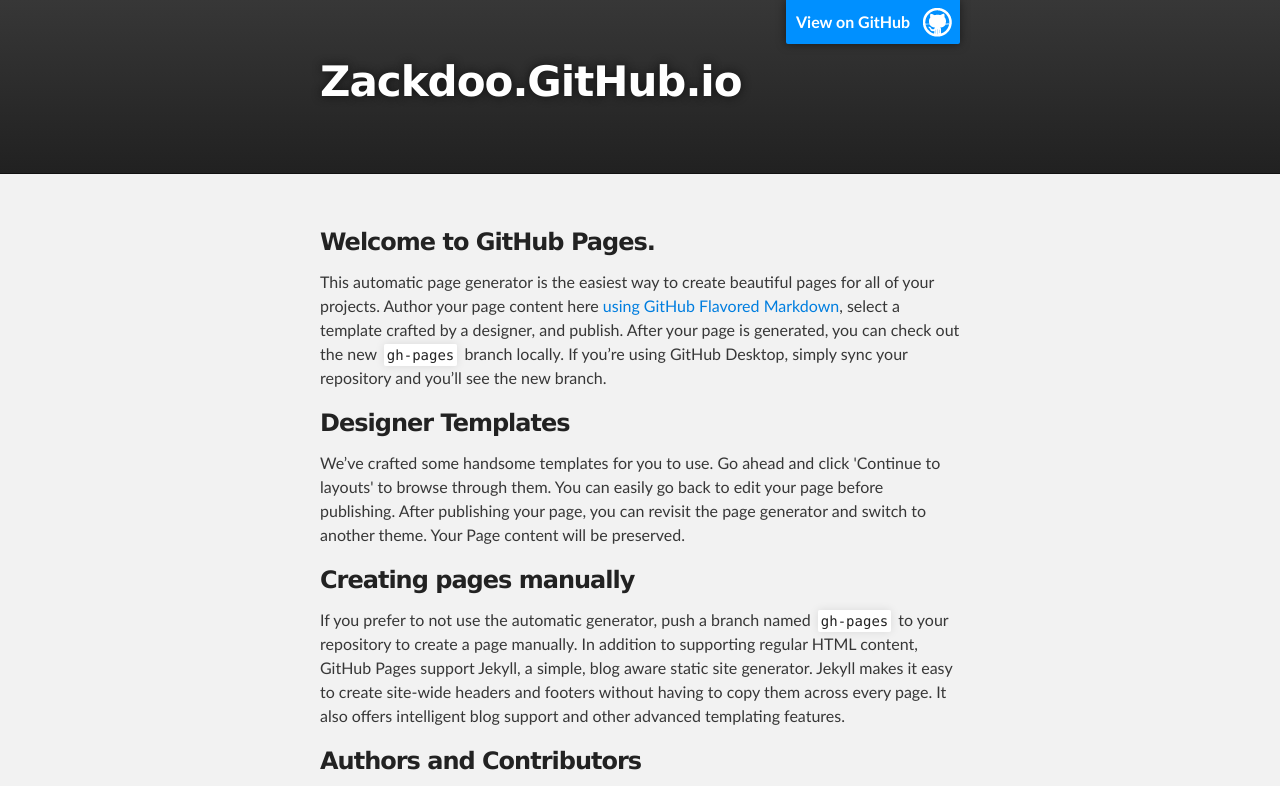
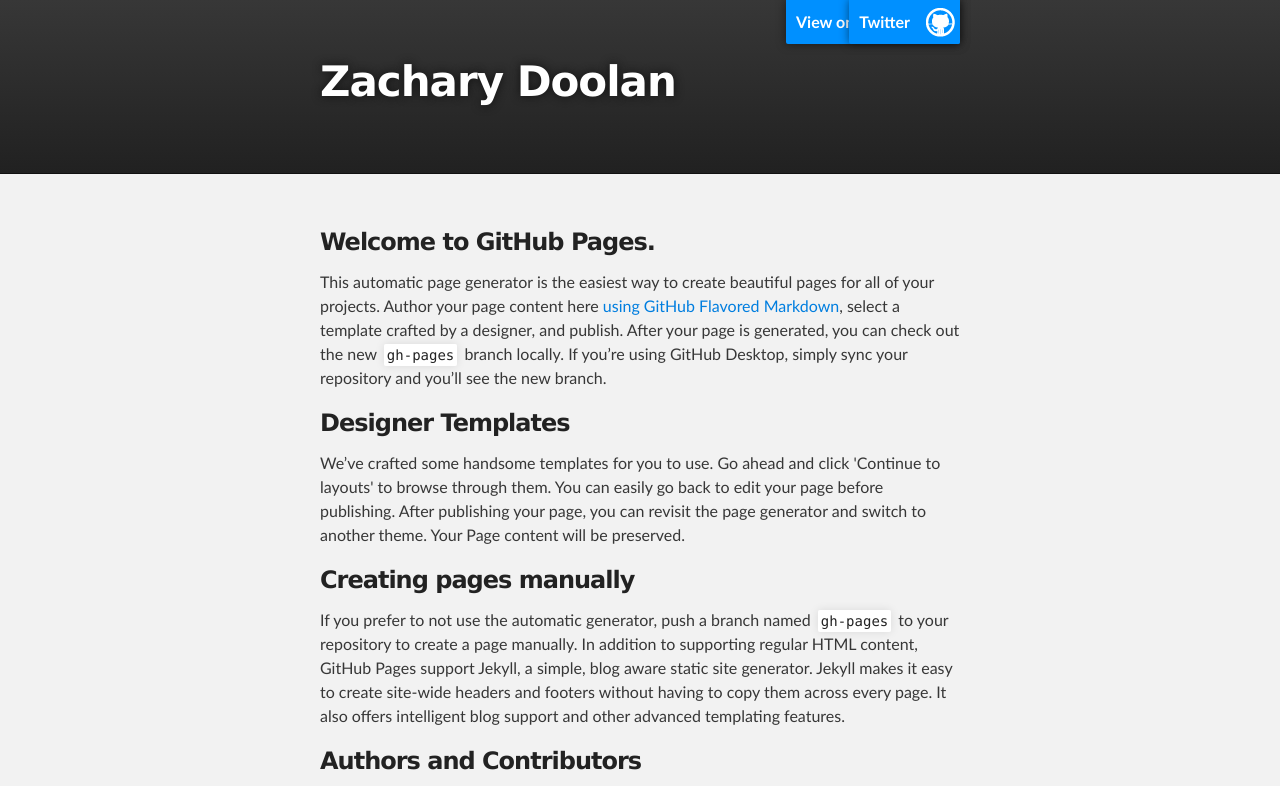
Before and after one commit to zackdoo/zackdoo.github.io, a plain HTML site: page index.html in a window 1280 px wide. Shown: the top 786 px of the page. Drawn offline with Linux system fonts and the light colour scheme.

Commit message:
Updated index.html

```diff
--- a/index.html
+++ b/index.html
@@ -8,7 +8,7 @@
 
     <link rel="stylesheet" type="text/css" media="screen" href="stylesheets/stylesheet.css">
 
-    <title>Zackdoo.GitHub.io</title>
+    <title>Zachary Doolan</title>
   </head>
 
   <body>
@@ -17,8 +17,9 @@
     <div id="header_wrap" class="outer">
         <header class="inner">
           <a id="forkme_banner" href="https://github.com/zackdoo">View on GitHub</a>
+          <a id="forkme_banner" href="https://twitter.com/Zachary_Doolan">Twitter</a>
 
-          <h1 id="project_title">Zackdoo.GitHub.io</h1>
+          <h1 id="project_title">Zachary Doolan</h1>
           <h2 id="project_tagline"></h2>
 
         </header>
```
